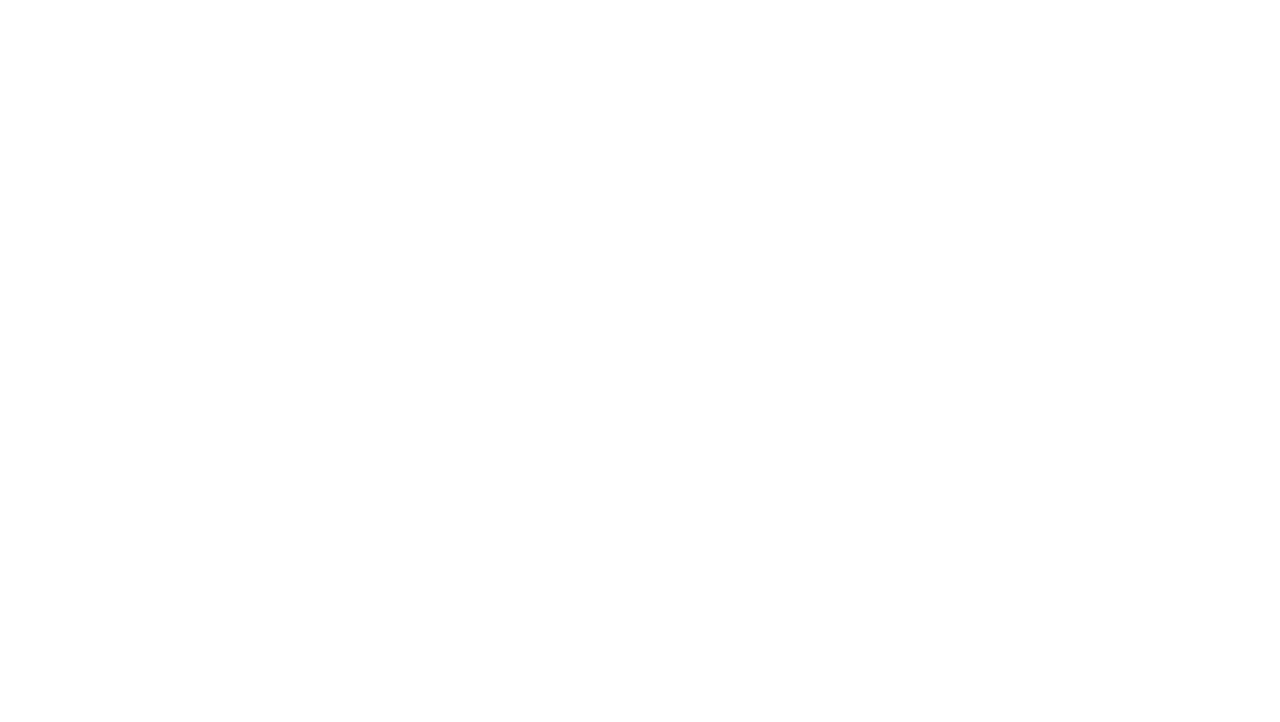
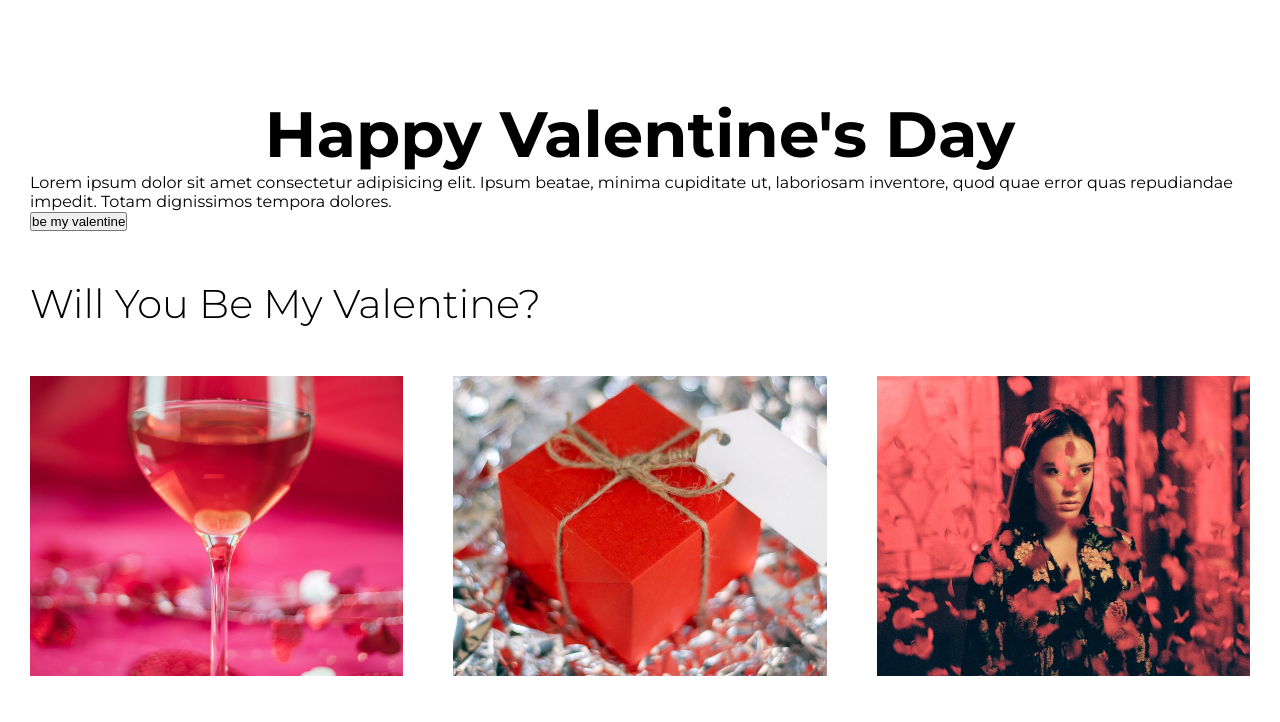
Before and after one commit to AndresRamirez917/100-sitios-75, a plain HTML site: page index.html in a window 1280 px wide. Drawn offline with nearby package versions, Linux system fonts and the light colour scheme; files that its build step writes are made by us from their sources.

Commit message:
second commit

```diff
--- a/index.html
+++ b/index.html
@@ -8,6 +8,55 @@
     <title>San Valentin | Welcome</title>
 </head>
 <body>
+    <!-- mainheader -->
+    <header id="mainheader">
+        <nav class="navbar">
+            <div class="container">
+                <a href="" class="logo">Valentine</a>
+                <ul>
+                    <li><a href="index.html">home</a></li>
+                    <li><a href="dinner.html">dinner</a></li>
+                    <li><a href="gift.html">gift</a></li>
+                    <li><a href="show.html">show</a></li>
+                </ul>
+            </div>
+        </nav>
+        <!-- showcase -->
+        <section id="showcase">
+            <div class="container">
+                <div class="showcase-text">
+                    <h1 class="title">Happy Valentine's Day</h1>
+                    <p>Lorem ipsum dolor sit amet consectetur adipisicing elit. Ipsum beatae, minima cupiditate ut, laboriosam inventore, quod quae error quas repudiandae impedit. Totam dignissimos tempora dolores.</p>
+                    <button class="button-1">be my valentine</button>
+                </div>
+                <div class="showcase-flex flex">
+                    <h1 class="subtitle">Will You Be My Valentine?</h1>
+                    <a href="#gift" class="btn">yes</a>
+                        <a href="no.html" class="btn button-2">no</a>
+                </div>
+            </div>
+        </section>
+    </header>
+
+    <!-- gift -->
+    <section id="gift">
+        <div class="container">
+            <div class="gift flex">
+                <div class="box box-1">
+                    <img src="/img/yes-dinner.jpg" alt="">
+                    <a href="dinner.html" class="btn">dinner</a>
+                </div>
+                <div class="box box-1">
+                    <img src="/img/yes-gift.jpg" alt="">
+                    <a href="gift.html" class="btn">gift</a>
+                </div>
+                <div class="box box-1">
+                    <img src="/img/yes-show.jpg" alt="">
+                    <a href="show.html" class="btn">show</a>
+                </div>
+            </div>
+        </div>
+    </section>
 
     <!-- footer -->
     <footer id="footer">
--- /dev/null
+++ b/scss/mobile.css
@@ -0,0 +1 @@
+/*# sourceMappingURL=mobile.css.map */
--- /dev/null
+++ b/scss/styles.css
@@ -0,0 +1,78 @@
+@import url("https://fonts.googleapis.com/css2?family=Montserrat:wght@100;200;300;400;500;600;700;800;900&display=swap");
+* {
+  padding: 0;
+  margin: 0;
+  box-sizing: border-box;
+}
+
+html, body {
+  font-family: "Montserrat", sans-serif;
+  scroll-behavior: smooth;
+}
+
+a {
+  text-decoration: none;
+  text-transform: uppercase;
+  color: #fff;
+}
+
+ul {
+  list-style: none;
+}
+
+.container {
+  max-width: 1300px;
+  margin: 0 auto;
+  padding: 0 30px;
+  overflow: auto;
+}
+
+.flex {
+  display: flex;
+  flex: 1;
+  gap: 50px;
+}
+
+.btn {
+  display: block;
+  padding: 10px 20px;
+  text-align: center;
+  text-transform: uppercase;
+  border-radius: 4px;
+  color: #fff;
+  cursor: pointer;
+}
+
+.navbar ul li a:hover,
+.navbar ul li a.active {
+  color: violet;
+}
+
+.title {
+  font-size: 4rem;
+  text-align: center;
+}
+
+.subtitle {
+  font-size: 2.5rem;
+  font-weight: 300;
+  text-align: left;
+  margin: 3rem 0;
+}
+
+img {
+  max-width: 100%;
+}
+
+#showcase-2 {
+  background: url("/img/no.jpg");
+  background-position: center;
+  background-repeat: no-repeat;
+  background-size: cover;
+  height: 100vh;
+}
+
+#footer {
+  text-align: center;
+  padding: 3rem 0;
+}/*# sourceMappingURL=styles.css.map */
```
Also changed, not shown: dinner.html (added, +31 -0 lines), gift.html (added, +31 -0 lines), no.html (added, +31 -0 lines), show.html (added, +31 -0 lines), 2 other files.
